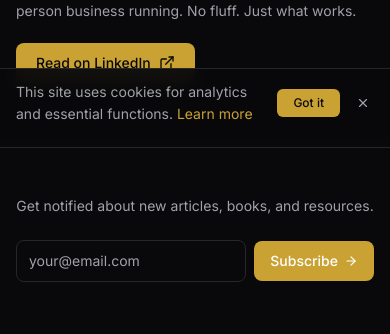
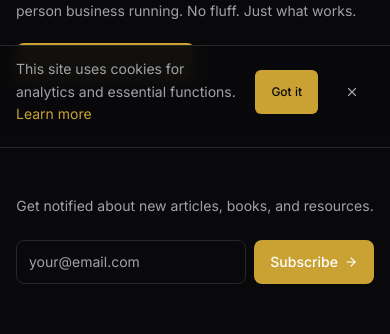
Before and after one commit to muntasirrmahdi/muntasirmahdi.com, a Next.js app: page /banglay-solopreneurship-newsletter-by-muntasir-mahdi in a window 390 px wide. Shown: the part 706-1040 px from the top of the page. Built offline with nearby package versions, Linux system fonts and the light colour scheme; no server answers.

Commit message:
fix: BlogTabs search bar overflow on mobile + touch target fixes across components

```diff
--- a/src/components/BlogTabs.tsx
+++ b/src/components/BlogTabs.tsx
@@ -89,7 +89,7 @@ export function BlogTabs({ thoughts, articles, categories }: BlogTabsProps) {
   return (
     <section>
       <div className="mx-auto max-w-5xl px-4 sm:px-6 py-12 sm:py-16">
-        <div className="flex items-center justify-between mb-10">
+        <div className="flex flex-col gap-4 sm:flex-row sm:items-center sm:justify-between mb-10">
           <div className="flex gap-8 border-b border-border">
             <button
               onClick={() => setActiveTab("thoughts")}
@@ -114,7 +114,7 @@ export function BlogTabs({ thoughts, articles, categories }: BlogTabsProps) {
           </div>
 
           {activeTab === "articles" && (
-            <div className="relative">
+            <div className="relative w-full sm:w-auto">
               <Search
                 size={16}
                 className="absolute left-3.5 top-1/2 -translate-y-1/2 text-muted"
@@ -124,7 +124,7 @@ export function BlogTabs({ thoughts, articles, categories }: BlogTabsProps) {
                 value={search}
                 onChange={(e) => setSearch(e.target.value)}
                 placeholder="Search articles..."
-                className="w-60 rounded-md border border-border bg-background pl-10 pr-4 py-3 text-base text-foreground placeholder:text-muted focus:outline-none focus:ring-1 focus:ring-accent"
+                className="w-full sm:w-60 rounded-md border border-border bg-background pl-10 pr-4 min-h-[44px] text-base text-foreground placeholder:text-muted focus:outline-none focus:ring-1 focus:ring-accent"
               />
             </div>
           )}
@@ -134,7 +134,7 @@ export function BlogTabs({ thoughts, articles, categories }: BlogTabsProps) {
           <div className="flex flex-wrap items-center gap-2 mb-6">
             <button
               onClick={() => setSelectedCategory(null)}
-              className={`px-3 py-1.5 text-xs rounded-full border transition-colors ${
+              className={`min-h-[44px] px-3 py-2.5 text-xs rounded-full border transition-colors ${
                 selectedCategory === null
                   ? "bg-accent text-accent-foreground border-accent"
                   : "border-border text-muted hover:text-foreground"
@@ -146,7 +146,7 @@ export function BlogTabs({ thoughts, articles, categories }: BlogTabsProps) {
               <button
                 key={cat._id}
                 onClick={() => setSelectedCategory(cat.title)}
-                className={`px-3 py-1.5 text-xs rounded-full border transition-colors ${
+                className={`min-h-[44px] px-3 py-2.5 text-xs rounded-full border transition-colors ${
                   selectedCategory === cat.title
                     ? "bg-accent text-accent-foreground border-accent"
                     : "border-border text-muted hover:text-foreground"
@@ -181,7 +181,7 @@ export function BlogTabs({ thoughts, articles, categories }: BlogTabsProps) {
           <div className="mt-8 text-center">
             <button
               onClick={() => setVisibleCount((prev) => prev + 10)}
-              className="px-6 py-2.5 text-sm border border-border rounded-md text-muted hover:text-foreground hover:border-accent transition-colors"
+              className="min-h-[44px] px-6 py-2.5 text-sm border border-border rounded-md text-muted hover:text-foreground hover:border-accent transition-colors"
             >
               Load More
             </button>
--- a/src/components/CookieConsent.tsx
+++ b/src/components/CookieConsent.tsx
@@ -38,13 +38,13 @@ export function CookieConsent() {
         <div className="flex items-center gap-3 shrink-0">
           <button
             onClick={accept}
-            className="px-4 py-1.5 bg-accent text-accent-foreground rounded-md text-xs font-medium hover:opacity-90 transition-opacity"
+            className="min-h-[44px] px-4 py-2 bg-accent text-accent-foreground rounded-md text-xs font-medium hover:opacity-90 transition-opacity"
           >
             Got it
           </button>
           <button
             onClick={accept}
-            className="p-1 text-muted hover:text-foreground transition-colors"
+            className="min-w-[44px] min-h-[44px] inline-flex items-center justify-center text-muted hover:text-foreground transition-colors"
             aria-label="Dismiss"
           >
             <X size={14} />
--- a/src/components/NewsletterCard.tsx
+++ b/src/components/NewsletterCard.tsx
@@ -61,12 +61,12 @@ export function NewsletterCard() {
             placeholder="Your Email Address"
             required
             disabled={status === "sending"}
-            className="rounded-md border border-border bg-background px-3 py-2 text-sm text-foreground placeholder:text-muted focus:outline-none focus:ring-1 focus:ring-accent disabled:opacity-50"
+            className="rounded-md border border-border bg-background px-3 min-h-[44px] text-sm text-foreground placeholder:text-muted focus:outline-none focus:ring-1 focus:ring-accent disabled:opacity-50"
           />
           <button
             type="submit"
             disabled={status === "sending"}
-            className="inline-flex items-center justify-center gap-1.5 rounded-md bg-accent px-3 py-2 text-sm font-medium text-white hover:opacity-90 transition-opacity shrink-0 disabled:opacity-50"
+            className="inline-flex items-center justify-center gap-1.5 rounded-md bg-accent px-3 min-h-[44px] text-sm font-medium text-white hover:opacity-90 transition-opacity shrink-0 disabled:opacity-50"
           >
             {status === "sending" ? "Sending..." : "Subscribe"}
             <ArrowRight size={14} />
--- a/src/components/NewsletterForm.tsx
+++ b/src/components/NewsletterForm.tsx
@@ -63,13 +63,13 @@ export function NewsletterForm() {
                   placeholder="your@email.com"
                   required
                   disabled={status === "sending"}
-                  className="w-full rounded-lg border border-border bg-background px-3 py-2.5 text-sm text-foreground placeholder:text-muted focus:outline-none focus:ring-2 focus:ring-accent disabled:opacity-50"
+                  className="w-full rounded-lg border border-border bg-background px-3 min-h-[44px] text-sm text-foreground placeholder:text-muted focus:outline-none focus:ring-2 focus:ring-accent disabled:opacity-50"
                 />
               </div>
               <button
                 type="submit"
                 disabled={status === "sending"}
-                className="inline-flex items-center gap-1.5 rounded-lg bg-accent px-4 py-2.5 text-sm font-medium text-white hover:opacity-90 transition-opacity disabled:opacity-50 shrink-0"
+                className="inline-flex items-center gap-1.5 rounded-lg bg-accent px-4 min-h-[44px] text-sm font-medium text-white hover:opacity-90 transition-opacity disabled:opacity-50 shrink-0"
               >
                 {status === "sending" ? "Sending..." : "Subscribe"}
                 <ArrowRight size={14} />
--- a/src/components/layout/Footer.tsx
+++ b/src/components/layout/Footer.tsx
@@ -16,14 +16,14 @@ export function Footer() {
             <Link
               key={item.href}
               href={item.href || "#"}
-              className="text-sm text-muted hover:text-foreground transition-colors"
+              className="min-h-[44px] inline-flex items-center text-sm text-muted hover:text-foreground transition-colors"
             >
               {item.label}
             </Link>
           ))}
           <button
             onClick={toggleTheme}
-            className="text-muted hover:text-foreground transition-colors"
+            className="min-w-[44px] min-h-[44px] inline-flex items-center justify-center text-muted hover:text-foreground transition-colors"
             aria-label="Toggle theme"
           >
             {theme === "dark" ? <Sun size={14} /> : <Moon size={14} />}
```
Also changed, not shown: 1 other file (tests, documents, lock files or other folders).
